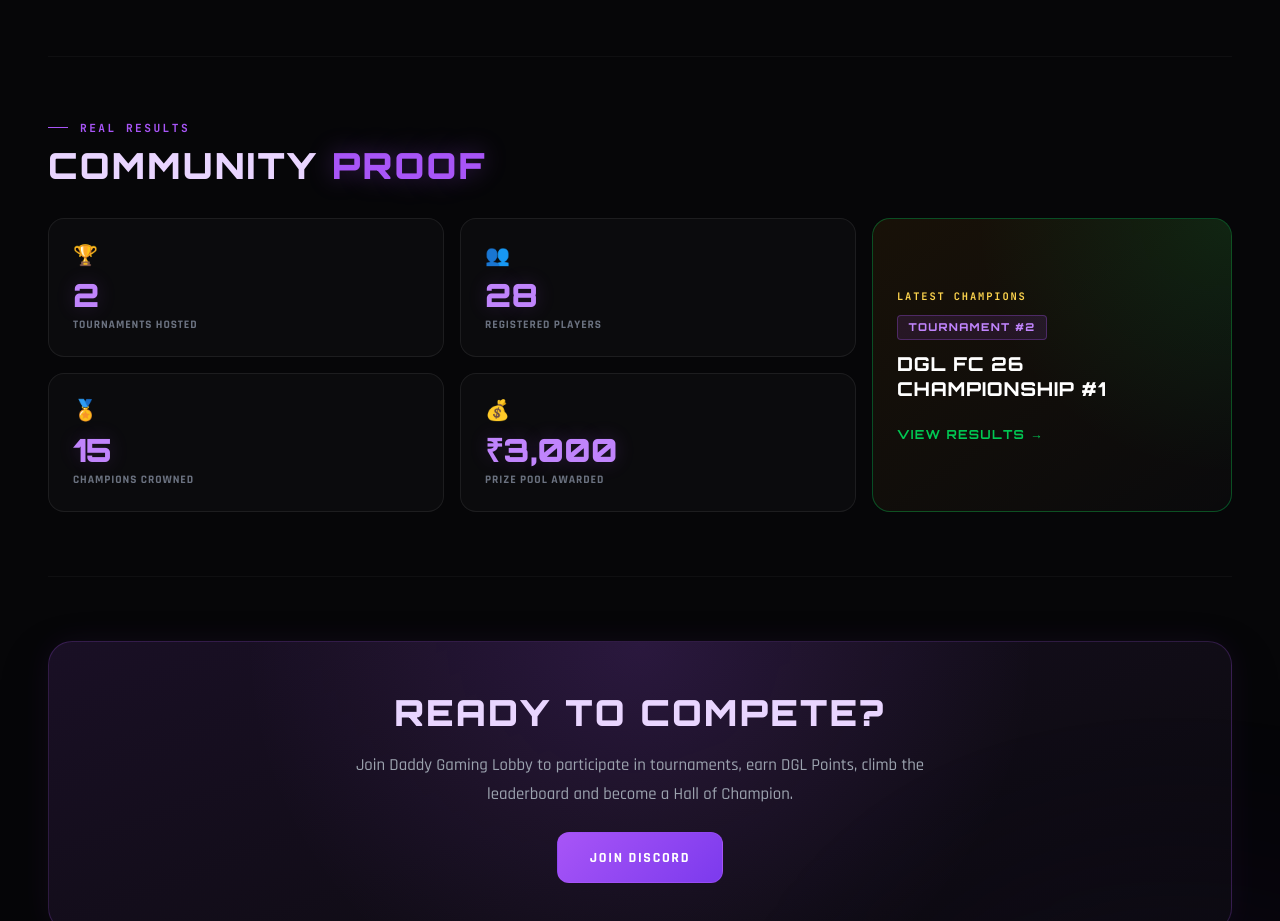
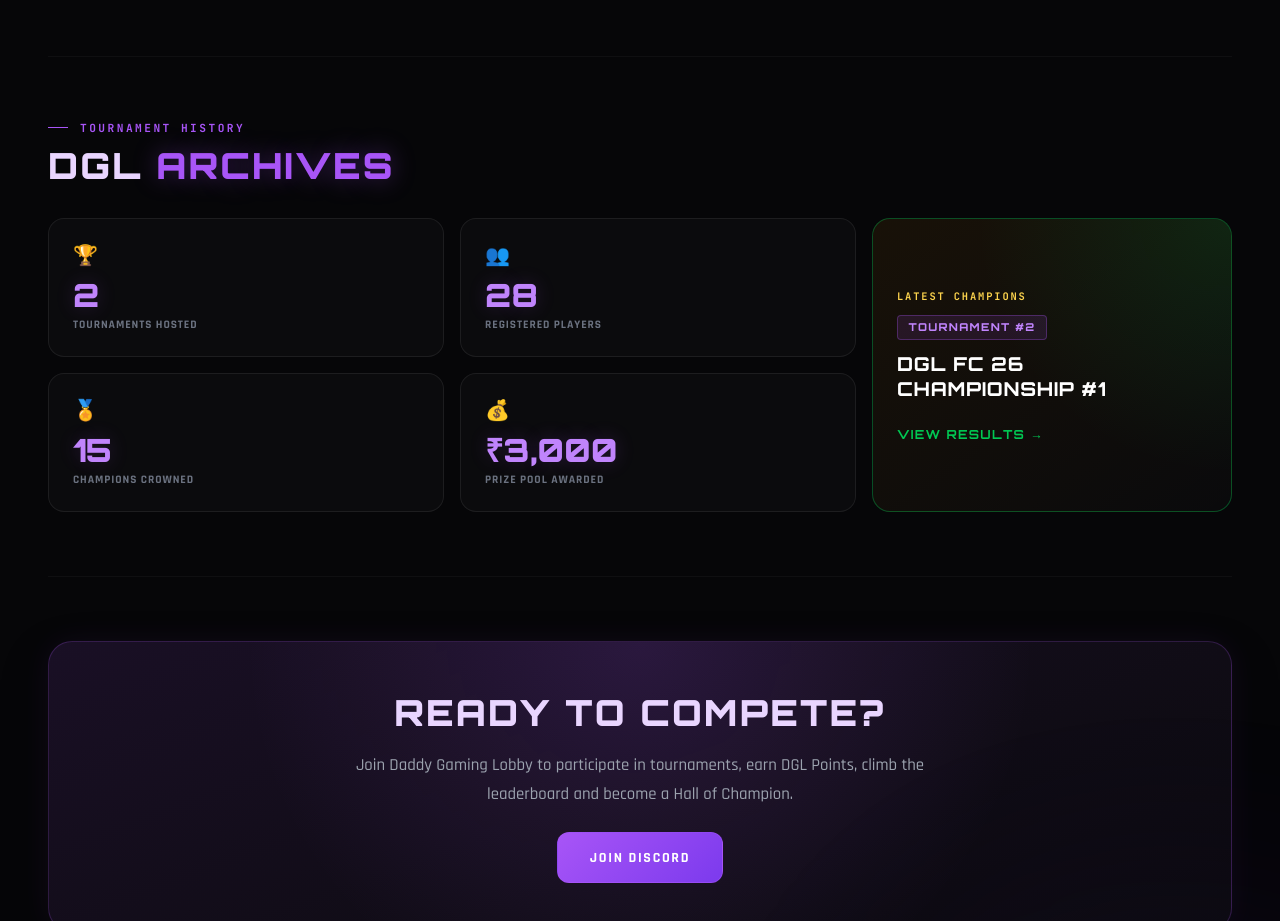
Before and after one commit to RanjithThavamaniraj/daddy-gaming-lobby, a React (Vite) app: page / in a window 1280 px wide. Shown: the part 2260-3181 px from the top of the page. Built offline with nearby package versions, Linux system fonts and the light colour scheme; no server answers.

Commit message:
rename community proof section to DGL archives

```diff
--- a/src/components/home/CommunityProof.jsx
+++ b/src/components/home/CommunityProof.jsx
@@ -11,9 +11,9 @@ export default function CommunityProof({ proof }) {
   return (
     <section className="section community-proof-section">
       <div className="section-header">
-        <p className="section-eyebrow">Real Results</p>
+        <p className="section-eyebrow">Tournament History</p>
         <h2 className="section-title">
-          Community <span>Proof</span>
+          DGL <span>Archives</span>
         </h2>
       </div>
 
```
